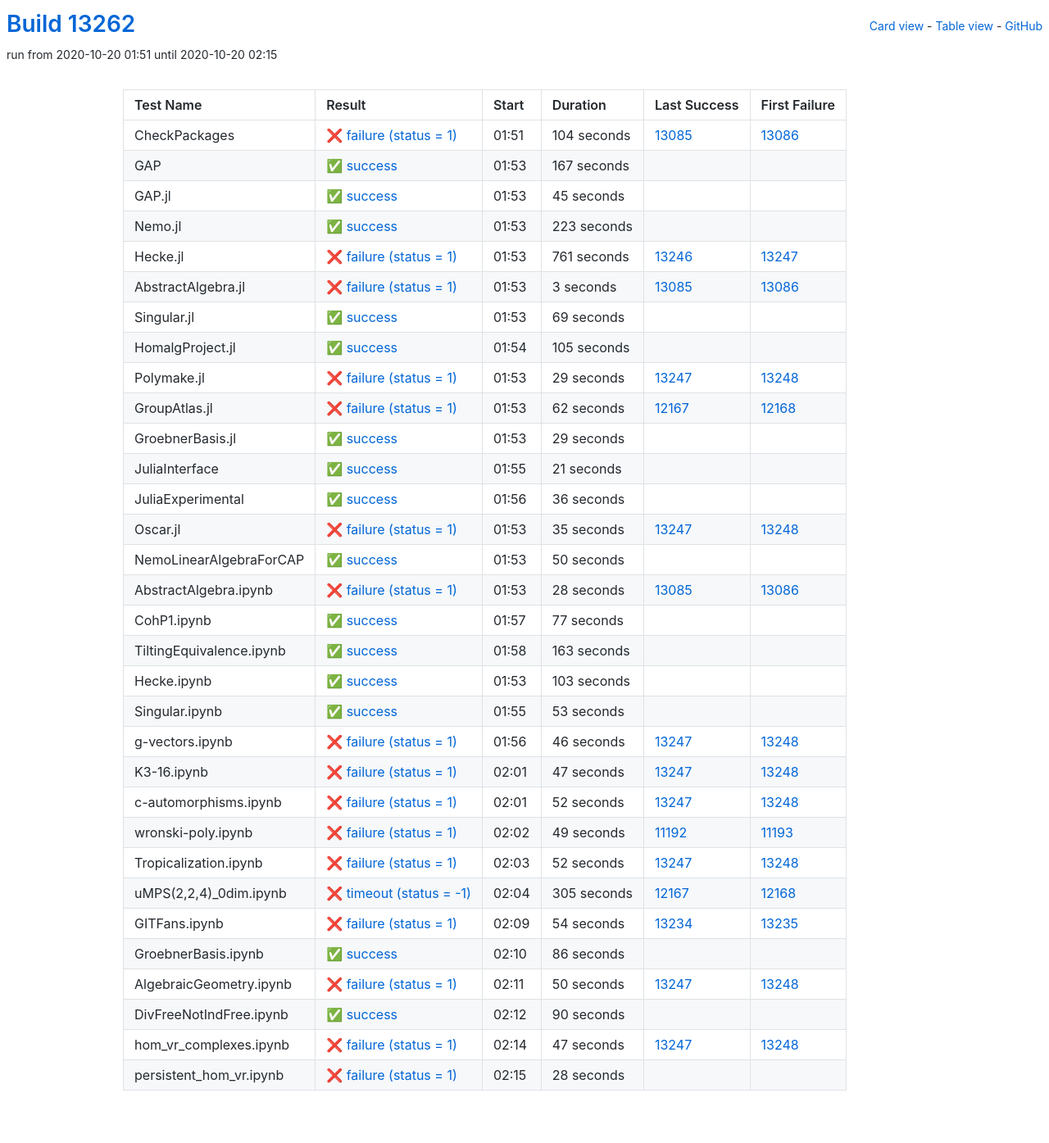
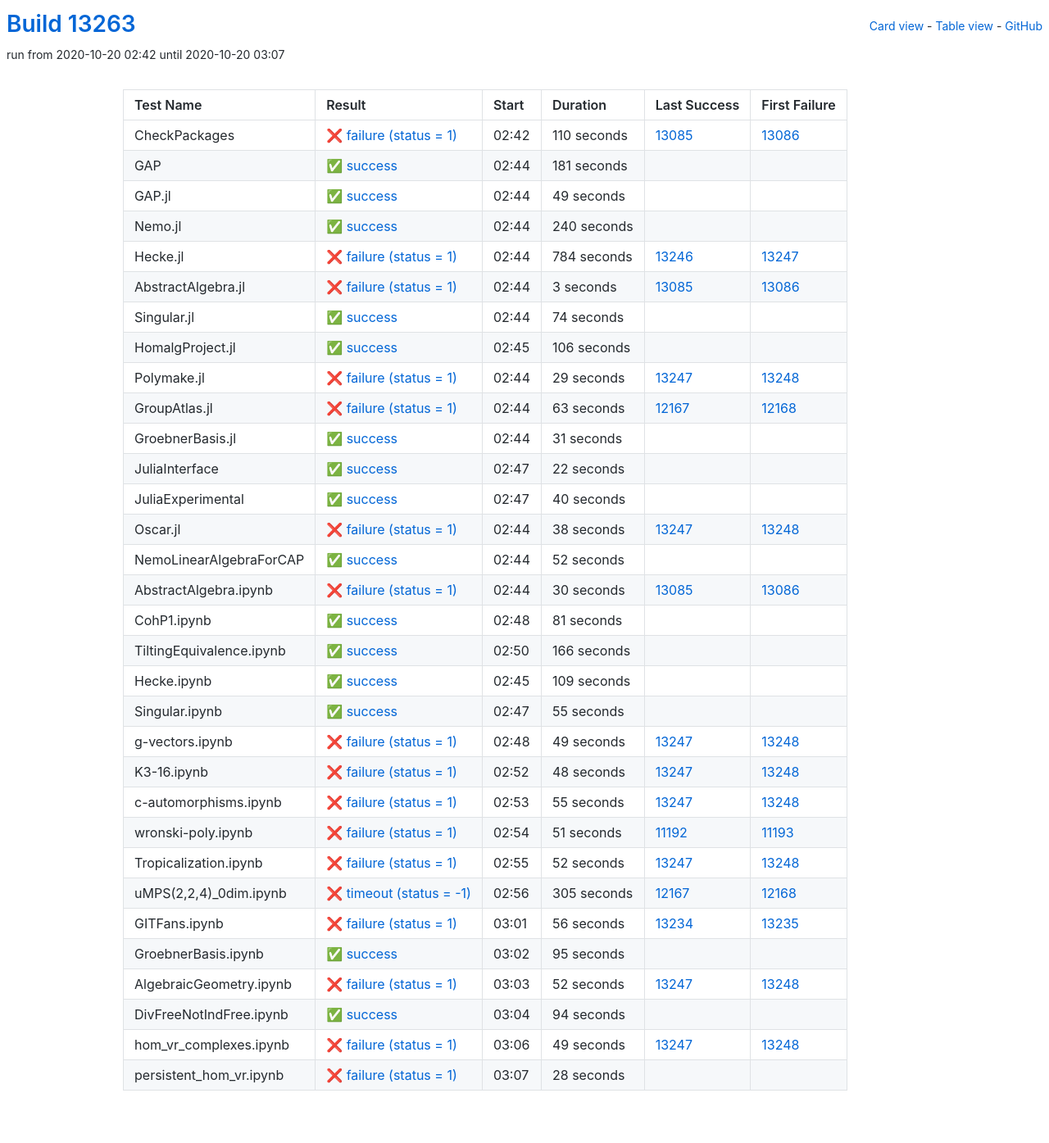
Before and after one commit to oscar-system/oscar-ci-status, a Jekyll site: the page built from table.html, in a window 1280 px wide. Shown: the whole page at 82% size. Built offline with Jekyll 4.4.1, drawn with Linux system fonts in a browser that asks for light colours.

Commit message:
Build #13263

```diff
--- a/_data/ci.yml
+++ b/_data/ci.yml
@@ -1,6 +1,6 @@
 ---
-build: 13262
-build_url: https://oscarci.mathematik.uni-kl.de/job/oscar/13262/
+build: 13263
+build_url: https://oscarci.mathematik.uni-kl.de/job/oscar/13263/
 job: oscar
 organization: oscar-system
 repo: oscar-ci-status
@@ -8,68 +8,68 @@
 tests:
 - name: CheckPackages
   id: checkpackages
-  log: https://oscarci.mathematik.uni-kl.de/job/oscar/13262/artifact/logs/build-13262/CheckPackages.log
-  start: 2020-10-20 01:51
+  log: https://oscarci.mathematik.uni-kl.de/job/oscar/13263/artifact/logs/build-13263/CheckPackages.log
+  start: 2020-10-20 02:42
   success: false
   exitcode: 1
   status: failure
-  duration: 104
+  duration: 110
   last_success: 13085
   last_success_url: https://oscarci.mathematik.uni-kl.de/job/oscar/13085/
   first_failure: 13086
   first_failure_url: https://oscarci.mathematik.uni-kl.de/job/oscar/13086/
 - name: GAP
   id: gap
-  log: https://oscarci.mathematik.uni-kl.de/job/oscar/13262/artifact/logs/build-13262/GAP.log
-  start: 2020-10-20 01:53
+  log: https://oscarci.mathematik.uni-kl.de/job/oscar/13263/artifact/logs/build-13263/GAP.log
+  start: 2020-10-20 02:44
   success: true
   exitcode: 0
   status: success
-  duration: 167
+  duration: 181
   last_success: false
   last_success_url:
   first_failure: false
   first_failure_url:
 - name: GAP.jl
   id: gap-jl
-  log: https://oscarci.mathematik.uni-kl.de/job/oscar/13262/artifact/logs/build-13262/GAP.jl.log
-  start: 2020-10-20 01:53
+  log: https://oscarci.mathematik.uni-kl.de/job/oscar/13263/artifact/logs/build-13263/GAP.jl.log
+  start: 2020-10-20 02:44
   success: true
   exitcode: 0
   status: success
-  duration: 45
+  duration: 49
   last_success: false
   last_success_url:
   first_failure: false
   first_failure_url:
 - name: Nemo.jl
   id: nemo-jl
-  log: https://oscarci.mathematik.uni-kl.de/job/oscar/13262/artifact/logs/build-13262/Nemo.jl.log
-  start: 2020-10-20 01:53
+  log: https://oscarci.mathematik.uni-kl.de/job/oscar/13263/artifact/logs/build-13263/Nemo.jl.log
+  start: 2020-10-20 02:44
   success: true
   exitcode: 0
   status: success
-  duration: 223
+  duration: 240
   last_success: false
   last_success_url:
   first_failure: false
   first_failure_url:
 - name: Hecke.jl
   id: hecke-jl
-  log: https://oscarci.mathematik.uni-kl.de/job/oscar/13262/artifact/logs/build-13262/Hecke.jl.log
-  start: 2020-10-20 01:53
+  log: https://oscarci.mathematik.uni-kl.de/job/oscar/13263/artifact/logs/build-13263/Hecke.jl.log
+  start: 2020-10-20 02:44
   success: false
   exitcode: 1
   status: failure
-  duration: 761
+  duration: 784
   last_success: 13246
   last_success_url: https://oscarci.mathematik.uni-kl.de/job/oscar/13246/
   first_failure: 13247
   first_failure_url: https://oscarci.mathematik.uni-kl.de/job/oscar/13247/
 - name: AbstractAlgebra.jl
   id: abstractalgebra-jl
-  log: https://oscarci.mathematik.uni-kl.de/job/oscar/13262/artifact/logs/build-13262/AbstractAlgebra.jl.log
-  start: 2020-10-20 01:53
+  log: https://oscarci.mathematik.uni-kl.de/job/oscar/13263/artifact/logs/build-13263/AbstractAlgebra.jl.log
+  start: 2020-10-20 02:44
   success: false
   exitcode: 1
   status: failure
@@ -80,32 +80,32 @@
   first_failure_url: https://oscarci.mathematik.uni-kl.de/job/oscar/13086/
 - name: Singular.jl
   id: singular-jl
-  log: https://oscarci.mathematik.uni-kl.de/job/oscar/13262/artifact/logs/build-13262/Singular.jl.log
-  start: 2020-10-20 01:53
+  log: https://oscarci.mathematik.uni-kl.de/job/oscar/13263/artifact/logs/build-13263/Singular.jl.log
+  start: 2020-10-20 02:44
   success: true
   exitcode: 0
   status: success
-  duration: 69
+  duration: 74
   last_success: false
   last_success_url:
   first_failure: false
   first_failure_url:
 - name: HomalgProject.jl
   id: homalgproject-jl
-  log: https://oscarci.mathematik.uni-kl.de/job/oscar/13262/artifact/logs/build-13262/HomalgProject.jl.log
-  start: 2020-10-20 01:54
+  log: https://oscarci.mathematik.uni-kl.de/job/oscar/13263/artifact/logs/build-13263/HomalgProject.jl.log
+  start: 2020-10-20 02:45
   success: true
   exitcode: 0
   status: success
-  duration: 105
+  duration: 106
   last_success: false
   last_success_url:
   first_failure: false
   first_failure_url:
 - name: Polymake.jl
   id: polymake-jl
-  log: https://oscarci.mathematik.uni-kl.de/job/oscar/13262/artifact/logs/build-13262/Polymake.jl.log
-  start: 2020-10-20 01:53
+  log: https://oscarci.mathematik.uni-kl.de/job/oscar/13263/artifact/logs/build-13263/Polymake.jl.log
+  start: 2020-10-20 02:44
   success: false
   exitcode: 1
   status: failure
@@ -116,188 +116,188 @@
   first_failure_url: https://oscarci.mathematik.uni-kl.de/job/oscar/13248/
 - name: GroupAtlas.jl
   id: groupatlas-jl
-  log: https://oscarci.mathematik.uni-kl.de/job/oscar/13262/artifact/logs/build-13262/GroupAtlas.jl.log
-  start: 2020-10-20 01:53
+  log: https://oscarci.mathematik.uni-kl.de/job/oscar/13263/artifact/logs/build-13263/GroupAtlas.jl.log
+  start: 2020-10-20 02:44
   success: false
   exitcode: 1
   status: failure
-  duration: 62
+  duration: 63
   last_success: 12167
   last_success_url: https://oscarci.mathematik.uni-kl.de/job/oscar/12167/
   first_failure: 12168
   first_failure_url: https://oscarci.mathematik.uni-kl.de/job/oscar/12168/
 - name: GroebnerBasis.jl
   id: groebnerbasis-jl
-  log: https://oscarci.mathematik.uni-kl.de/job/oscar/13262/artifact/logs/build-13262/GroebnerBasis.jl.log
-  start: 2020-10-20 01:53
+  log: https://oscarci.mathematik.uni-kl.de/job/oscar/13263/artifact/logs/build-13263/GroebnerBasis.jl.log
+  start: 2020-10-20 02:44
   success: true
   exitcode: 0
   status: success
-  duration: 29
+  duration: 31
   last_success: false
   last_success_url:
   first_failure: false
   first_failure_url:
 - name: JuliaInterface
   id: juliainterface
-  log: https://oscarci.mathematik.uni-kl.de/job/oscar/13262/artifact/logs/build-13262/JuliaInterface.log
-  start: 2020-10-20 01:55
+  log: https://oscarci.mathematik.uni-kl.de/job/oscar/13263/artifact/logs/build-13263/JuliaInterface.log
+  start: 2020-10-20 02:47
   success: true
   exitcode: 0
   status: success
-  duration: 21
+  duration: 22
   last_success: false
   last_success_url:
   first_failure: false
   first_failure_url:
 - name: JuliaExperimental
   id: juliaexperimental
-  log: https://oscarci.mathematik.uni-kl.de/job/oscar/13262/artifact/logs/build-13262/JuliaExperimental.log
-  start: 2020-10-20 01:56
+  log: https://oscarci.mathematik.uni-kl.de/job/oscar/13263/artifact/logs/build-13263/JuliaExperimental.log
+  start: 2020-10-20 02:47
   success: true
   exitcode: 0
   status: success
-  duration: 36
+  duration: 40
   last_success: false
   last_success_url:
   first_failure: false
   first_failure_url:
 - name: Oscar.jl
   id: oscar-jl
-  log: https://oscarci.mathematik.uni-kl.de/job/oscar/13262/artifact/logs/build-13262/Oscar.jl.log
-  start: 2020-10-20 01:53
+  log: https://oscarci.mathematik.uni-kl.de/job/oscar/13263/artifact/logs/build-13263/Oscar.jl.log
+  start: 2020-10-20 02:44
   success: false
   exitcode: 1
   status: failure
-  duration: 35
+  duration: 38
   last_success: 13247
   last_success_url: https://oscarci.mathematik.uni-kl.de/job/oscar/13247/
   first_failure: 13248
   first_failure_url: https://oscarci.mathematik.uni-kl.de/job/oscar/13248/
 - name: NemoLinearAlgebraForCAP
   id: nemolinearalgebraforcap
-  log: https://oscarci.mathematik.uni-kl.de/job/oscar/13262/artifact/logs/build-13262/NemoLinearAlgebraForCAP.log
-  start: 2020-10-20 01:53
+  log: https://oscarci.mathematik.uni-kl.de/job/oscar/13263/artifact/logs/build-13263/NemoLinearAlgebraForCAP.log
+  start: 2020-10-20 02:44
   success: true
   exitcode: 0
   status: success
-  duration: 50
+  duration: 52
   last_success: false
   last_success_url:
   first_failure: false
   first_failure_url:
 - name: AbstractAlgebra.ipynb
   id: abstractalgebra-ipynb
-  log: https://oscarci.mathematik.uni-kl.de/job/oscar/13262/artifact/logs/build-13262/AbstractAlgebra.ipynb.log
-  start: 2020-10-20 01:53
+  log: https://oscarci.mathematik.uni-kl.de/job/oscar/13263/artifact/logs/build-13263/AbstractAlgebra.ipynb.log
+  start: 2020-10-20 02:44
   success: false
   exitcode: 1
   status: failure
-  duration: 28
+  duration: 30
   last_success: 13085
   last_success_url: https://oscarci.mathematik.uni-kl.de/job/oscar/13085/
   first_failure: 13086
   first_failure_url: https://oscarci.mathematik.uni-kl.de/job/oscar/13086/
 - name: CohP1.ipynb
   id: cohp1-ipynb
-  log: https://oscarci.mathematik.uni-kl.de/job/oscar/13262/artifact/logs/build-13262/CohP1.ipynb.log
-  start: 2020-10-20 01:57
+  log: https://oscarci.mathematik.uni-kl.de/job/oscar/13263/artifact/logs/build-13263/CohP1.ipynb.log
+  start: 2020-10-20 02:48
   success: true
   exitcode: 0
   status: success
-  duration: 77
+  duration: 81
   last_success: false
   last_success_url:
   first_failure: false
   first_failure_url:
 - name: TiltingEquivalence.ipynb
   id: tiltingequivalence-ipynb
-  log: https://oscarci.mathematik.uni-kl.de/job/oscar/13262/artifact/logs/build-13262/TiltingEquivalence.ipynb.log
-  start: 2020-10-20 01:58
+  log: https://oscarci.mathematik.uni-kl.de/job/oscar/13263/artifact/logs/build-13263/TiltingEquivalence.ipynb.log
+  start: 2020-10-20 02:50
   success: true
   exitcode: 0
   status: success
-  duration: 163
+  duration: 166
   last_success: false
   last_success_url:
   first_failure: false
   first_failure_url:
 - name: Hecke.ipynb
   id: hecke-ipynb
-  log: https://oscarci.mathematik.uni-kl.de/job/oscar/13262/artifact/logs/build-13262/Hecke.ipynb.log
-  start: 2020-10-20 01:53
+  log: https://oscarci.mathematik.uni-kl.de/job/oscar/13263/artifact/logs/build-13263/Hecke.ipynb.log
+  start: 2020-10-20 02:45
   success: true
   exitcode: 0
   status: success
-  duration: 103
+  duration: 109
   last_success: false
   last_success_url:
   first_failure: false
   first_failure_url:
 - name: Singular.ipynb
   id: singular-ipynb
-  log: https://oscarci.mathematik.uni-kl.de/job/oscar/13262/artifact/logs/build-13262/Singular.ipynb.log
-  start: 2020-10-20 01:55
+  log: https://oscarci.mathematik.uni-kl.de/job/oscar/13263/artifact/logs/build-13263/Singular.ipynb.log
+  start: 2020-10-20 02:47
   success: true
   exitcode: 0
   status: success
-  duration: 53
+  duration: 55
   last_success: false
   last_success_url:
   first_failure: false
   first_failure_url:
 - name: g-vectors.ipynb
   id: g-vectors-ipynb
-  log: https://oscarci.mathematik.uni-kl.de/job/oscar/13262/artifact/logs/build-13262/g-vectors.ipynb.log
-  start: 2020-10-20 01:56
+  log: https://oscarci.mathematik.uni-kl.de/job/oscar/13263/artifact/logs/build-13263/g-vectors.ipynb.log
+  start: 2020-10-20 02:48
   success: false
   exitcode: 1
   status: failure
-  duration: 46
+  duration: 49
   last_success: 13247
   last_success_url: https://oscarci.mathematik.uni-kl.de/job/oscar/13247/
   first_failure: 13248
   first_failure_url: https://oscarci.mathematik.uni-kl.de/job/oscar/13248/
 - name: K3-16.ipynb
   id: k3-16-ipynb
-  log: https://oscarci.mathematik.uni-kl.de/job/oscar/13262/artifact/logs/build-13262/K3-16.ipynb.log
-  start: 2020-10-20 02:01
+  log: https://oscarci.mathematik.uni-kl.de/job/oscar/13263/artifact/logs/build-13263/K3-16.ipynb.log
+  start: 2020-10-20 02:52
   success: false
   exitcode: 1
   status: failure
-  duration: 47
+  duration: 48
   last_success: 13247
   last_success_url: https://oscarci.mathematik.uni-kl.de/job/oscar/13247/
   first_failure: 13248
   first_failure_url: https://oscarci.mathematik.uni-kl.de/job/oscar/13248/
 - name: c-automorphisms.ipynb
   id: c-automorphisms-ipynb
-  log: https://oscarci.mathematik.uni-kl.de/job/oscar/13262/artifact/logs/build-13262/c-automorphisms.ipynb.log
-  start: 2020-10-20 02:01
+  log: https://oscarci.mathematik.uni-kl.de/job/oscar/13263/artifact/logs/build-13263/c-automorphisms.ipynb.log
+  start: 2020-10-20 02:53
   success: false
   exitcode: 1
   status: failure
-  duration: 52
+  duration: 55
   last_success: 13247
   last_success_url: https://oscarci.mathematik.uni-kl.de/job/oscar/13247/
   first_failure: 13248
   first_failure_url: https://oscarci.mathematik.uni-kl.de/job/oscar/13248/
 - name: wronski-poly.ipynb
   id: wronski-poly-ipynb
-  log: https://oscarci.mathematik.uni-kl.de/job/oscar/13262/artifact/logs/build-13262/wronski-poly.ipynb.log
-  start: 2020-10-20 02:02
+  log: https://oscarci.mathematik.uni-kl.de/job/oscar/13263/artifact/logs/build-13263/wronski-poly.ipynb.log
+  start: 2020-10-20 02:54
   success: false
   exitcode: 1
   status: failure
-  duration: 49
+  duration: 51
   last_success: 11192
   last_success_url: https://oscarci.mathematik.uni-kl.de/job/oscar/11192/
   first_failure: 11193
   first_failure_url: https://oscarci.mathematik.uni-kl.de/job/oscar/11193/
 - name: Tropicalization.ipynb
   id: tropicalization-ipynb
-  log: https://oscarci.mathematik.uni-kl.de/job/oscar/13262/artifact/logs/build-13262/Tropicalization.ipynb.log
-  start: 2020-10-20 02:03
+  log: https://oscarci.mathematik.uni-kl.de/job/oscar/13263/artifact/logs/build-13263/Tropicalization.ipynb.log
+  start: 2020-10-20 02:55
   success: false
   exitcode: 1
   status: failure
@@ -308,8 +308,8 @@
   first_failure_url: https://oscarci.mathematik.uni-kl.de/job/oscar/13248/
 - name: uMPS(2,2,4)_0dim.ipynb
   id: umps-2-2-4-0dim-ipynb
-  log: https://oscarci.mathematik.uni-kl.de/job/oscar/13262/artifact/logs/build-13262/uMPS-2-2-4-_0dim.ipynb.log
-  start: 2020-10-20 02:04
+  log: https://oscarci.mathematik.uni-kl.de/job/oscar/13263/artifact/logs/build-13263/uMPS-2-2-4-_0dim.ipynb.log
+  start: 2020-10-20 02:56
   success: false
   exitcode: -1
   status: timeout
@@ -320,68 +320,68 @@
   first_failure_url: https://oscarci.mathematik.uni-kl.de/job/oscar/12168/
 - name: GITFans.ipynb
   id: gitfans-ipynb
-  log: https://oscarci.mathematik.uni-kl.de/job/oscar/13262/artifact/logs/build-13262/GITFans.ipynb.log
-  start: 2020-10-20 02:09
+  log: https://oscarci.mathematik.uni-kl.de/job/oscar/13263/artifact/logs/build-13263/GITFans.ipynb.log
+  start: 2020-10-20 03:01
   success: false
   exitcode: 1
   status: failure
-  duration: 54
+  duration: 56
   last_success: 13234
   last_success_url: https://oscarci.mathematik.uni-kl.de/job/oscar/13234/
   first_failure: 13235
   first_failure_url: https://oscarci.mathematik.uni-kl.de/job/oscar/13235/
 - name: GroebnerBasis.ipynb
   id: groebnerbasis-ipynb
-  log: https://oscarci.mathematik.uni-kl.de/job/oscar/13262/artifact/logs/build-13262/GroebnerBasis.ipynb.log
-  start: 2020-10-20 02:10
+  log: https://oscarci.mathematik.uni-kl.de/job/oscar/13263/artifact/logs/build-13263/GroebnerBasis.ipynb.log
+  start: 2020-10-20 03:02
   success: true
   exitcode: 0
   status: success
-  duration: 86
+  duration: 95
   last_success: false
   last_success_url:
   first_failure: false
   first_failure_url:
 - name: AlgebraicGeometry.ipynb
   id: algebraicgeometry-ipynb
-  log: https://oscarci.mathematik.uni-kl.de/job/oscar/13262/artifact/logs/build-13262/AlgebraicGeometry.ipynb.log
-  start: 2020-10-20 02:11
+  log: https://oscarci.mathematik.uni-kl.de/job/oscar/13263/artifact/logs/build-13263/AlgebraicGeometry.ipynb.log
+  start: 2020-10-20 03:03
   success: false
   exitcode: 1
   status: failure
-  duration: 50
+  duration: 52
   last_success: 13247
   last_success_url: https://oscarci.mathematik.uni-kl.de/job/oscar/13247/
   first_failure: 13248
   first_failure_url: https://oscarci.mathematik.uni-kl.de/job/oscar/13248/
 - name: DivFreeNotIndFree.ipynb
   id: divfreenotindfree-ipynb
-  log: https://oscarci.mathematik.uni-kl.de/job/oscar/13262/artifact/logs/build-13262/DivFreeNotIndFree.ipynb.log
-  start: 2020-10-20 02:12
+  log: https://oscarci.mathematik.uni-kl.de/job/oscar/13263/artifact/logs/build-13263/DivFreeNotIndFree.ipynb.log
+  start: 2020-10-20 03:04
   success: true
   exitcode: 0
   status: success
-  duration: 90
+  duration: 94
   last_success: false
   last_success_url:
   first_failure: false
   first_failure_url:
 - name: hom_vr_complexes.ipynb
   id: hom-vr-complexes-ipynb
-  log: https://oscarci.mathematik.uni-kl.de/job/oscar/13262/artifact/logs/build-13262/hom_vr_complexes.ipynb.log
-  start: 2020-10-20 02:14
+  log: https://oscarci.mathematik.uni-kl.de/job/oscar/13263/artifact/logs/build-13263/hom_vr_complexes.ipynb.log
+  start: 2020-10-20 03:06
   success: false
   exitcode: 1
   status: failure
-  duration: 47
+  duration: 49
   last_success: 13247
   last_success_url: https://oscarci.mathematik.uni-kl.de/job/oscar/13247/
   first_failure: 13248
   first_failure_url: https://oscarci.mathematik.uni-kl.de/job/oscar/13248/
 - name: persistent_hom_vr.ipynb
   id: persistent-hom-vr-ipynb
-  log: https://oscarci.mathematik.uni-kl.de/job/oscar/13262/artifact/logs/build-13262/persistent_hom_vr.ipynb.log
-  start: 2020-10-20 02:15
+  log: https://oscarci.mathematik.uni-kl.de/job/oscar/13263/artifact/logs/build-13263/persistent_hom_vr.ipynb.log
+  start: 2020-10-20 03:07
   success: false
   exitcode: 1
   status: failure
```
Also changed, not shown: README.md.
